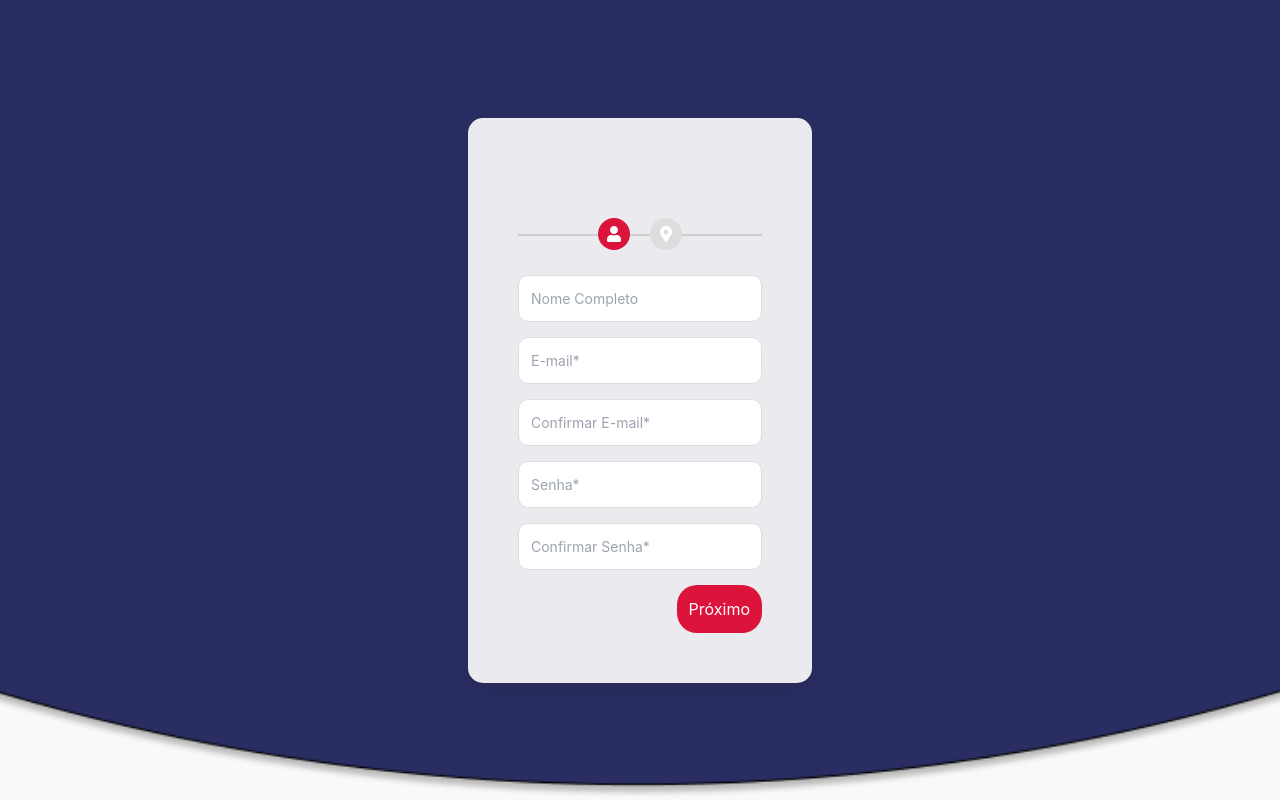
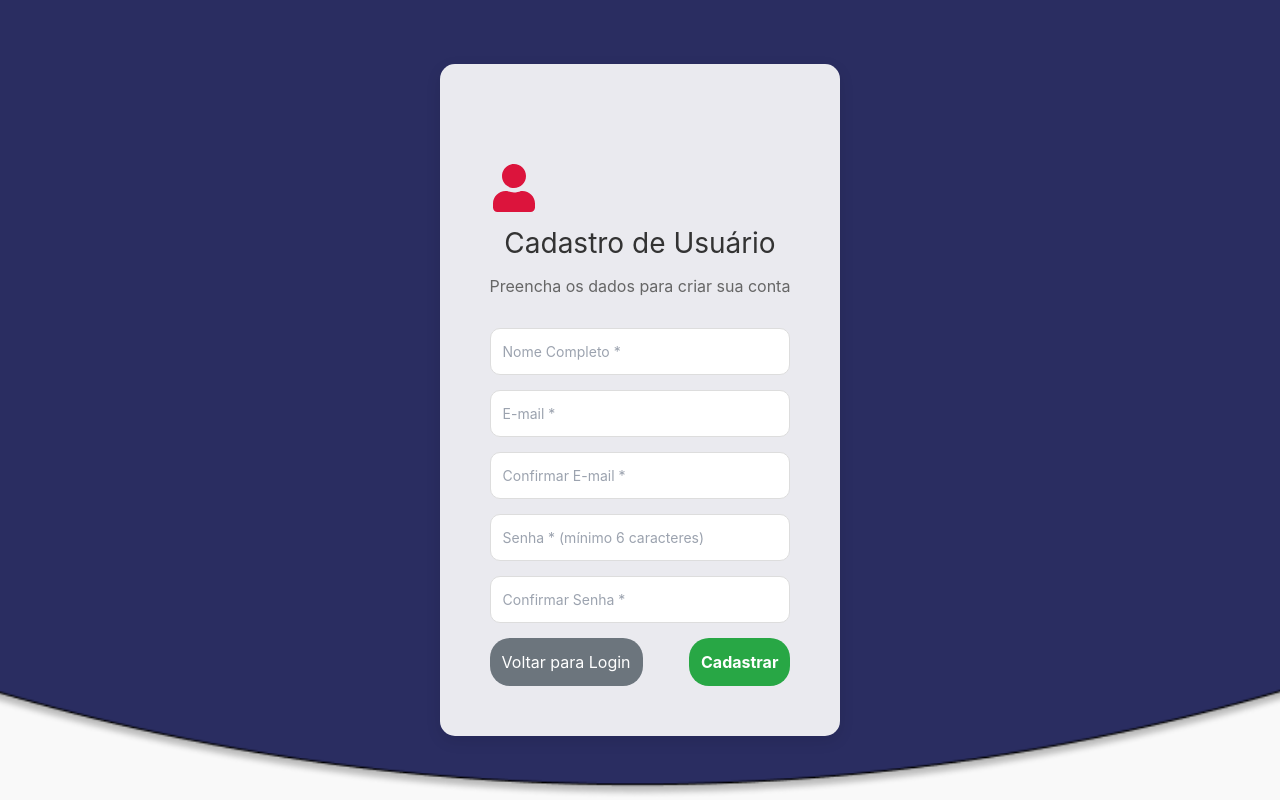
Before and after one commit to Marcelo-Tess/Projeto-FullStack, a React (Vite) app: page /cadastro in a window 1280 px wide. Built offline with nearby package versions, Linux system fonts and the light colour scheme.

Commit message:
adicionando pagina cadastro de usuario

```diff
--- a/src/Page/Cadastro/Cadastro.jsx
+++ b/src/Page/Cadastro/Cadastro.jsx
@@ -1,99 +1,132 @@
 import React, { useState } from 'react';
 import { useNavigate } from 'react-router-dom';
-import { FaUser, FaMapMarkerAlt } from 'react-icons/fa';
+import { FaUser } from 'react-icons/fa';
 import backgroundImg from '../../assets/background_cadastro.png';
+import useApi from '../../services/useApi';
 import './Cadastro.css';
 
 const Cadastro = () => {
-  const [etapaAtual, setEtapaAtual] = useState(1);
-
   const [formData, setFormData] = useState({
     nome: '',
     email: '',
     emailConfirma: '',
     senha: '',
     senhaConfirma: '',
-    rua: '',
-    numero: '',
-    bairro: '',
-    cep: '',
-    complemento: '',
   });
 
   const [errors, setErrors] = useState({});
+  const [loading, setLoading] = useState(false);
+  const [success, setSuccess] = useState(false);
   const navigate = useNavigate();
+  const api = useApi();
 
   const handleChange = (e) => {
     setFormData({ ...formData, [e.target.name]: e.target.value });
     setErrors({ ...errors, [e.target.name]: '' });
   };
 
-  const validarEtapa1 = () => {
+  const validarFormulario = () => {
     let novosErros = {};
-    if (!formData.nome.trim()) novosErros.nome = 'Nome obrigatório';
-    if (!formData.email.trim()) novosErros.email = 'Email obrigatório';
-    if (!formData.emailConfirma.trim()) novosErros.emailConfirma = 'Confirme o email';
-    else if (formData.email !== formData.emailConfirma) novosErros.emailConfirma = 'Emails não conferem';
-    if (!formData.senha.trim()) novosErros.senha = 'Senha obrigatória';
-    if (!formData.senhaConfirma.trim()) novosErros.senhaConfirma = 'Confirme a senha';
-    else if (formData.senha !== formData.senhaConfirma) novosErros.senhaConfirma = 'Senhas não conferem';
+
+    if (!formData.nome.trim()) {
+      novosErros.nome = 'Nome obrigatório';
+    }
+
+    if (!formData.email.trim()) {
+      novosErros.email = 'Email obrigatório';
+    } else if (!/\S+@\S+\.\S+/.test(formData.email)) {
+      novosErros.email = 'Email inválido';
+    }
+
+    if (!formData.emailConfirma.trim()) {
+      novosErros.emailConfirma = 'Confirme o email';
+    } else if (formData.email !== formData.emailConfirma) {
+      novosErros.emailConfirma = 'Emails não conferem';
+    }
+
+    if (!formData.senha.trim()) {
+      novosErros.senha = 'Senha obrigatória';
+    } else if (formData.senha.length < 6) {
+      novosErros.senha = 'Senha deve ter pelo menos 6 caracteres';
+    }
+
+    if (!formData.senhaConfirma.trim()) {
+      novosErros.senhaConfirma = 'Confirme a senha';
+    } else if (formData.senha !== formData.senhaConfirma) {
+      novosErros.senhaConfirma = 'Senhas não conferem';
+    }
 
     setErrors(novosErros);
     return Object.keys(novosErros).length === 0;
   };
 
-  const validarEtapa2 = () => {
-    let novosErros = {};
-    if (!formData.rua.trim()) novosErros.rua = 'Rua obrigatória';
-    if (!formData.numero.trim()) novosErros.numero = 'Número obrigatório';
-    if (!formData.bairro.trim()) novosErros.bairro = 'Bairro obrigatório';
-    if (!formData.cep.trim()) novosErros.cep = 'CEP obrigatório';
+  const handleSubmit = async (e) => {
+    e.preventDefault();
 
-    setErrors(novosErros);
-    return Object.keys(novosErros).length === 0;
+    if (!validarFormulario()) {
+      return;
+    }
+
+    setLoading(true);
+    setErrors({});
+
+    try {
+      const userData = {
+        nome: formData.nome,
+        email: formData.email,
+        senha: formData.senha
       };
 
-  const proximaEtapa = () => {
-    if (etapaAtual === 1) {
-      if (validarEtapa1()) setEtapaAtual(2);
-    } else if (etapaAtual === 2) {
-      if (validarEtapa2()) {
-        localStorage.setItem('usuario', JSON.stringify(formData));
-        navigate('/cadastrofinalizado');
+      const response = await api.post('/api/users/register', userData);
+
+      console.log('Usuário criado com sucesso:', response.data);
+      setSuccess(true);
+
+      // Redireciona para login após 2 segundos
+      setTimeout(() => {
+        navigate('/login');
+      }, 2000);
+
+    } catch (error) {
+      console.error('Erro ao cadastrar usuário:', error);
+
+      if (error.response?.status === 409) {
+        setErrors({ email: 'Email já está em uso' });
+      } else if (error.response?.status === 400) {
+        const errorMessage = error.response?.data?.message || 'Dados inválidos';
+        setErrors({ geral: errorMessage });
+      } else {
+        setErrors({ geral: 'Erro ao cadastrar usuário. Tente novamente.' });
       }
+    } finally {
+      setLoading(false);
     }
   };
 
-  const etapaAnterior = () => {
-    setEtapaAtual(prev => (prev > 1 ? prev - 1 : prev));
-  };
-
-  const getAddress = async () => {
-    const cepLimpo = formData.cep.replace(/\D/g, '');
-
-    if (cepLimpo.length !== 8) {
-      setErrors(prev => ({ ...prev, cep: 'CEP inválido' }));
-      return;
+  if (success) {
+    return (
+      <div
+        style={{
+          backgroundImage: `url(${backgroundImg})`,
+          backgroundSize: 'cover',
+          backgroundPosition: 'center',
+          backgroundRepeat: 'no-repeat',
+          minHeight: '100vh',
+          display: 'flex',
+          justifyContent: 'center',
+          alignItems: 'center',
+          padding: '20px',
+        }}
+      >
+        <div className="container">
+          <div className="success-message">
+            <h2>✅ Cadastro realizado com sucesso!</h2>
+            <p>Redirecionando para o login...</p>
+          </div>
+        </div>
+      </div>
+    );
   }
-
-    try {
-      const response = await fetch(`https://viacep.com.br/ws/${cepLimpo}/json/`);
-      const data = await response.json();
-
-      if (data.erro) {
-        setErrors(prev => ({ ...prev, cep: 'CEP não encontrado' }));
-      } else {
-        setFormData(prev => ({
-          ...prev,
-          rua: data.logradouro || '',
-          bairro: data.bairro || '',
-          complemento: data.complemento || ''
-        }));
-      }
-    } catch (error) {
-      setErrors(prev => ({ ...prev, cep: 'Erro ao buscar CEP' }));
-    }
-  };
 
   return (
     <div
@@ -110,137 +143,84 @@ const Cadastro = () => {
       }}
     >
       <div className="container">
-        <div className="indicador-etapas">
-          <div className={`etapa ${etapaAtual === 1 ? 'ativa' : ''}`}>
-            <FaUser className="icone-etapa" />
-            <div className="bolinha"></div>
-          </div>
-          <div className={`etapa ${etapaAtual === 2 ? 'ativa' : ''}`}>
-            <FaMapMarkerAlt className="icone-etapa" />
-            <div className="bolinha"></div>
-          </div>
-          <div className="linha-etapas"></div>
+        <div className="form-header">
+          <FaUser className="icone-cadastro" />
+          <h1>Cadastro de Usuário</h1>
+          <p>Preencha os dados para criar sua conta</p>
         </div>
 
-        {etapaAtual === 1 && (
-          <div className="etapa-formulario ativa">
+        <form onSubmit={handleSubmit} className="formulario-cadastro">
+          {errors.geral && <p className="error-geral">{errors.geral}</p>}
+
           <input
             name="nome"
             type="text"
-              placeholder="Nome Completo"
+            placeholder="Nome Completo *"
             value={formData.nome}
             onChange={handleChange}
+            disabled={loading}
           />
           {errors.nome && <p className="error">{errors.nome}</p>}
 
           <input
             name="email"
             type="email"
-              placeholder="E-mail*"
+            placeholder="E-mail *"
             value={formData.email}
             onChange={handleChange}
+            disabled={loading}
           />
           {errors.email && <p className="error">{errors.email}</p>}
 
           <input
             name="emailConfirma"
             type="email"
-              placeholder="Confirmar E-mail*"
+            placeholder="Confirmar E-mail *"
             value={formData.emailConfirma}
             onChange={handleChange}
+            disabled={loading}
           />
           {errors.emailConfirma && <p className="error">{errors.emailConfirma}</p>}
 
           <input
             name="senha"
             type="password"
-              placeholder="Senha*"
+            placeholder="Senha * (mínimo 6 caracteres)"
             value={formData.senha}
             onChange={handleChange}
+            disabled={loading}
           />
           {errors.senha && <p className="error">{errors.senha}</p>}
 
           <input
             name="senhaConfirma"
             type="password"
-              placeholder="Confirmar Senha*"
+            placeholder="Confirmar Senha *"
             value={formData.senhaConfirma}
             onChange={handleChange}
+            disabled={loading}
           />
           {errors.senhaConfirma && <p className="error">{errors.senhaConfirma}</p>}
 
           <div className="grupo-botoes">
-              <div></div>
-              <button onClick={proximaEtapa}>Próximo</button>
+            <button
+              type="button"
+              className="botao-voltar"
+              onClick={() => navigate('/login')}
+              disabled={loading}
+            >
+              Voltar para Login
+            </button>
+
+            <button
+              type="submit"
+              className="botao-cadastrar"
+              disabled={loading}
+            >
+              {loading ? 'Cadastrando...' : 'Cadastrar'}
+            </button>
           </div>
-          </div>
-        )}
-
-        {etapaAtual === 2 && (
-          <div className="etapa-formulario ativa">
-            <input
-              name="rua"
-              type="text"
-              placeholder="Rua"
-              value={formData.rua}
-              onChange={handleChange}
-            />
-            {errors.rua && <p className="error">{errors.rua}</p>}
-
-            <input
-              name="numero"
-              type="text"
-              placeholder="Número"
-              value={formData.numero}
-              onChange={handleChange}
-            />
-            {errors.numero && <p className="error">{errors.numero}</p>}
-
-            <input
-              name="bairro"
-              type="text"
-              placeholder="Bairro"
-              value={formData.bairro}
-              onChange={handleChange}
-            />
-            {errors.bairro && <p className="error">{errors.bairro}</p>}
-
-            <input
-              name="cep"
-              type="text"
-              placeholder="CEP"
-              value={formData.cep}
-              onChange={handleChange}
-              onBlur={getAddress}
-            />
-            {errors.cep && <p className="error">{errors.cep}</p>}
-
-            <input
-              name="complemento"
-              type="text"
-              placeholder="Complemento"
-              value={formData.complemento}
-              onChange={handleChange}
-            />
-
-            <div className="grupo-botoes">
-              <button className="botao-voltar" onClick={etapaAnterior}>Voltar</button>
-
-              <p
-                className="pular-etapa"
-                onClick={() => {
-                  localStorage.setItem('usuario', JSON.stringify(formData));
-                  navigate('/cadastrofinalizado');
-                }}
-                style={{ cursor: 'pointer', color: 'blue', textDecoration: 'underline' }}
-              >
-                Pular Etapa
-              </p>
-
-              <button onClick={proximaEtapa}>Finalizar</button>
-            </div>
-          </div>
-        )}
+        </form>
       </div>
     </div>
   );
--- a/src/Page/Cadastro/cadastro.css
+++ b/src/Page/Cadastro/cadastro.css
@@ -21,14 +21,48 @@ h2 {
   margin-bottom: 20px;
 }
 
-.etapa-formulario {
-  display: none;
+.formulario-cadastro {
+  display: flex;
   flex-direction: column;
+  gap: 15px;
 }
 
-.etapa-formulario.ativa {
-  display: flex;
-  gap: 15px;
+.form-header {
+  text-align: center;
+  margin-bottom: 30px;
+}
+
+.form-header h1 {
+  color: #333;
+  margin: 10px 0;
+  font-size: 28px;
+}
+
+.form-header p {
+  color: #666;
+  margin: 5px 0;
+}
+
+.icone-cadastro {
+  font-size: 48px;
+  color: crimson;
+  margin-bottom: 10px;
+}
+
+.success-message {
+  text-align: center;
+  padding: 40px;
+}
+
+.success-message h2 {
+  color: #28a745;
+  margin-bottom: 20px;
+  font-size: 24px;
+}
+
+.success-message p {
+  color: #666;
+  font-size: 16px;
 }
 
 input {
@@ -124,3 +158,36 @@ button:hover, .botao-voltar:hover {
 .pular-etapa:hover {
   color: #a80028;
 }
+
+/* Novos estilos para o formulário simplificado */
+.botao-cadastrar {
+  background-color: #28a745;
+  font-weight: bold;
+}
+
+.botao-cadastrar:hover:not(:disabled) {
+  background-color: #218838;
+}
+
+.botao-voltar {
+  background-color: #6c757d;
+}
+
+.botao-voltar:hover:not(:disabled) {
+  background-color: #5a6268;
+}
+
+button:disabled {
+  opacity: 0.6;
+  cursor: not-allowed;
+}
+
+.error-geral {
+  background-color: #f8d7da;
+  color: #721c24;
+  padding: 10px;
+  border-radius: 5px;
+  border: 1px solid #f5c6cb;
+  text-align: center;
+  margin-bottom: 15px;
+}
```
Lines whose indentation alone changed are shown as unchanged.
